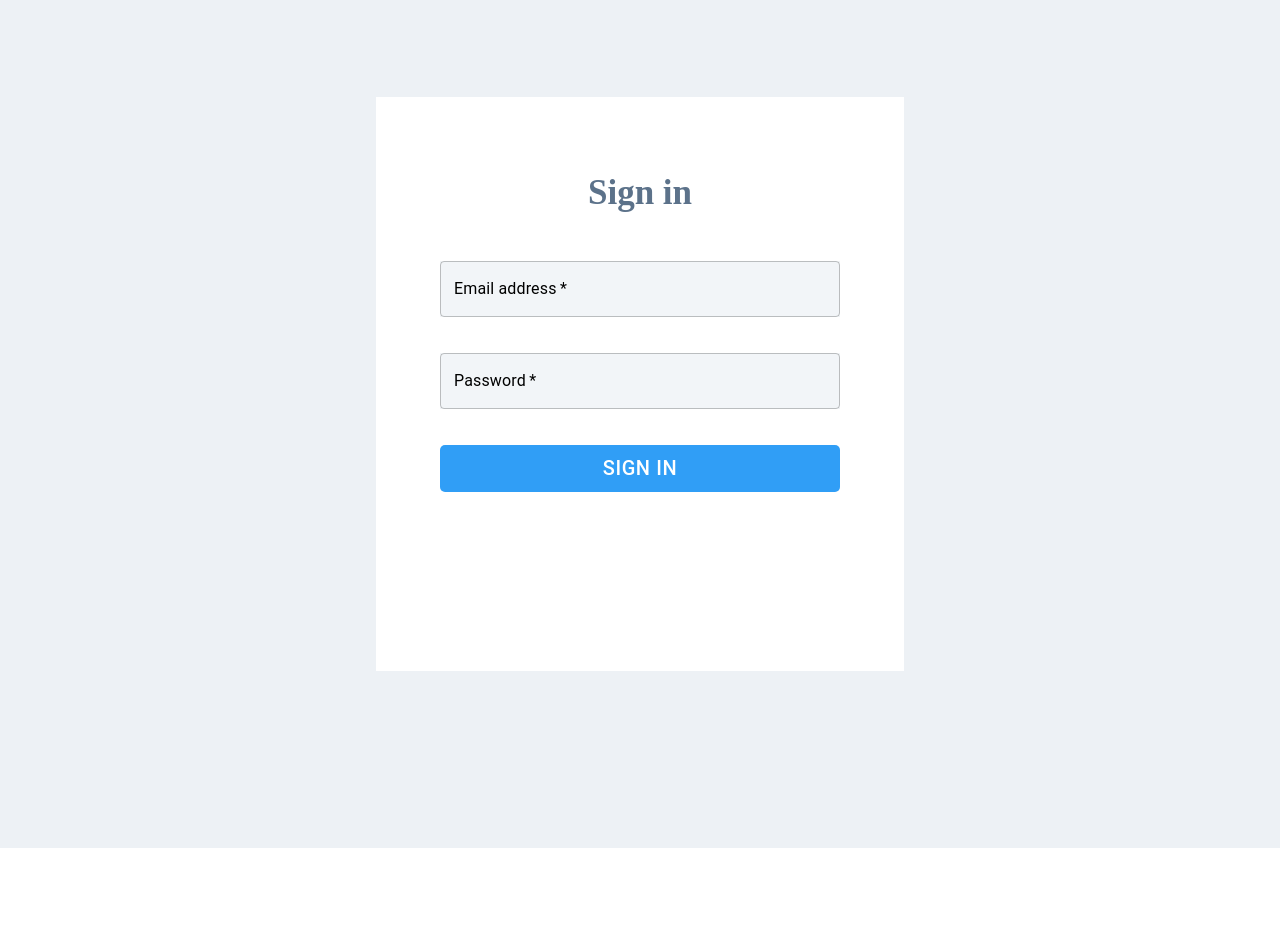
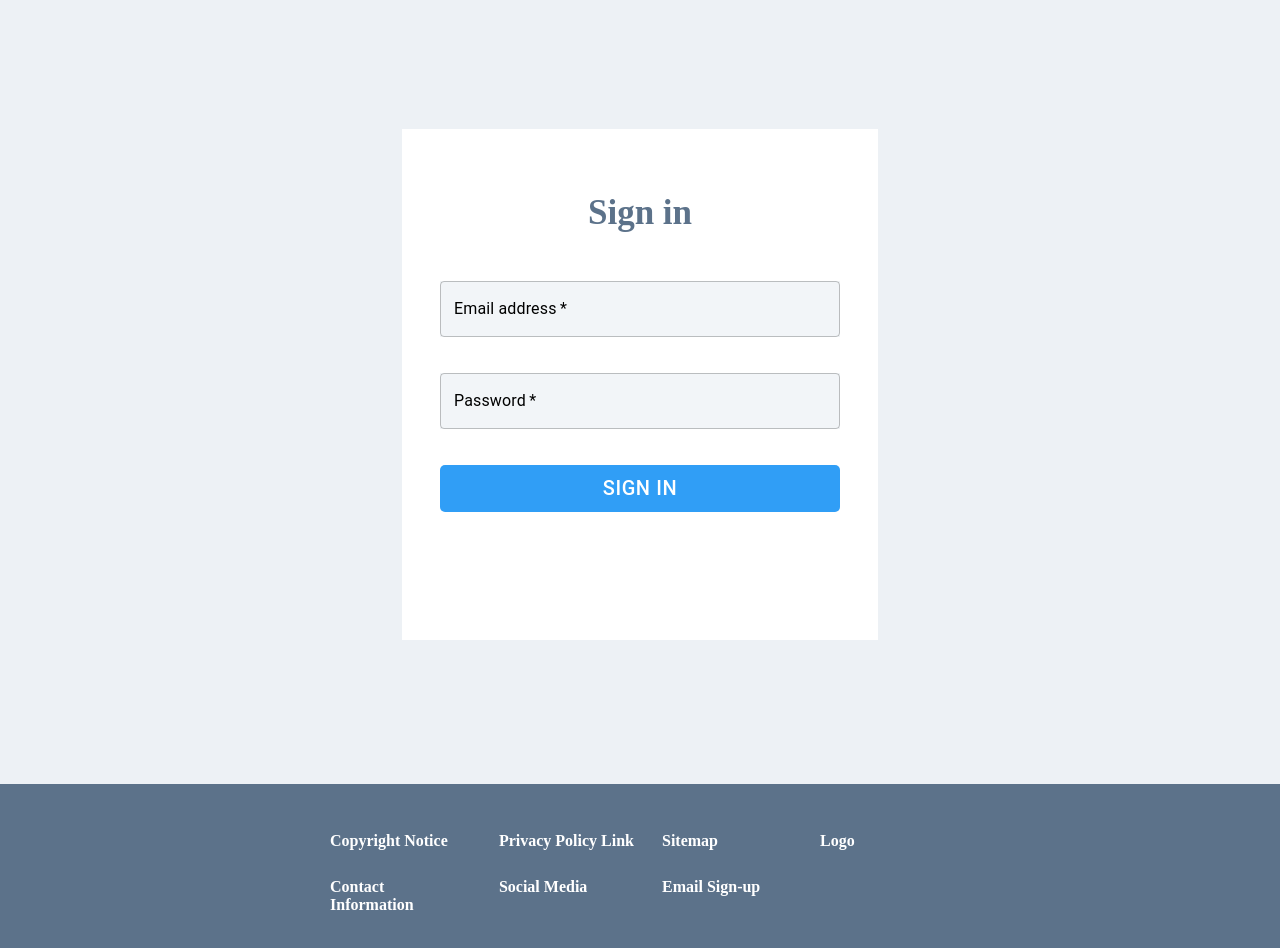
Before and after one commit to Kozmo119/Animu, a React (Create React App) app: page /login in a window 1280 px wide. Shown: the part 80-1028 px from the top of the page. Before the commit the page ends 928 px from the top, so only its background shows below. Built offline with nearby package versions, Linux system fonts and the light colour scheme.

Commit message:
fixed the footer

```diff
--- a/src/App.js
+++ b/src/App.js
@@ -19,11 +19,11 @@ function App() {
 
       <Route path="/login">
         <LoginPage />
-        <Nav/>
         <Footer/>
       </Route>
       <Route path="/homepage">
         <HomeScreen/>
+        <Footer/>
       </Route>
     </Switch>
   );
--- a/src/components/FirstPage/StoryCard.js
+++ b/src/components/FirstPage/StoryCard.js
@@ -2,6 +2,7 @@
 import MoreInfo from "./MoreInfo";
 import './storyCard.css';
 import demonSlayer from "./demonSlayer.mp4"
+import Footer from "../Footer/Footer";
 
 
 const StoryCard = () => {
@@ -39,7 +40,7 @@ const StoryCard = () => {
 
 
     <MoreInfo/>
-
+    <Footer />
 
 
     </div>
--- a/src/components/Footer/Footer.css
+++ b/src/components/Footer/Footer.css
@@ -2,7 +2,7 @@
     max-width: 100%;
     max-height: 120px;
     background-color:  rgb(92, 114, 138);
-    padding: 8% 22%;
+    padding: 8% 25%;
     text-align: justify;
     text-justify: inter-word;
 
@@ -31,7 +31,7 @@
 .footerContent-container h3 {
     color: white;
     padding: 10px;
-    font-size: 15px;
+    font-size: 16px;
 
 
 
--- a/src/components/Footer/Footer.js
+++ b/src/components/Footer/Footer.js
@@ -1,5 +1,19 @@
+import "./Footer.css"
+
 const Footer = () => {
-    return(<div className="footer-container">hello</div>)
-}
+  return (
+    <div className="footer-container">
+      <div className="footerContent-container">
+        <h3>Copyright Notice</h3>
+        <h3>Privacy Policy Link</h3>
+        <h3>Sitemap</h3>
+        <h3>Logo</h3>
+        <h3>Contact Information</h3>
+        <h3>Social Media</h3>
+        <h3>Email Sign-up</h3>
+      </div>
+    </div>
+  );
+};
 
-export default Footer
+export default Footer;
--- a/src/components/Login/LoginPage.js
+++ b/src/components/Login/LoginPage.js
@@ -3,13 +3,15 @@ import animeAll from "../FirstPage/animeAll.mp4";
 import SigninForm from "./SigninForm";
 import demonSlayer from "../FirstPage/demonSlayer.mp4";
 import zenitsu from "../FirstPage/zenitsu.mp4";
-
+import Footer from "../Footer/Footer";
+import Nav from "../MainPage/Nav";
 const LoginPage = () => {
   return (
     <div className="main-login">
       <div className="overlay-login"></div>
+      <Nav/>
+      <SigninForm />
 
-      <SigninForm />
     </div>
   );
 };
--- a/src/components/Login/signInForm.css
+++ b/src/components/Login/signInForm.css
@@ -9,7 +9,7 @@
     align-items: center;
     color: white;
     background-color: rgba(237,241,245);
-    padding: 5% 0;
+    padding: 5% 0 0 0;
 }
 
 @media only screen and (max-width: 600px) {
@@ -23,7 +23,7 @@
 
 
 .form-border {
-    padding: 6% 5% 14%;
+    padding: 5% 3% 10% 3%;
 
     background-color: white;
 
@@ -39,7 +39,7 @@
         display: block;
         text-align: center;
         padding: 8%;
-        background-color: rgba(0,0,0,1);
+        background-color: rgba(237,241,245);
     }
   }
 
```
